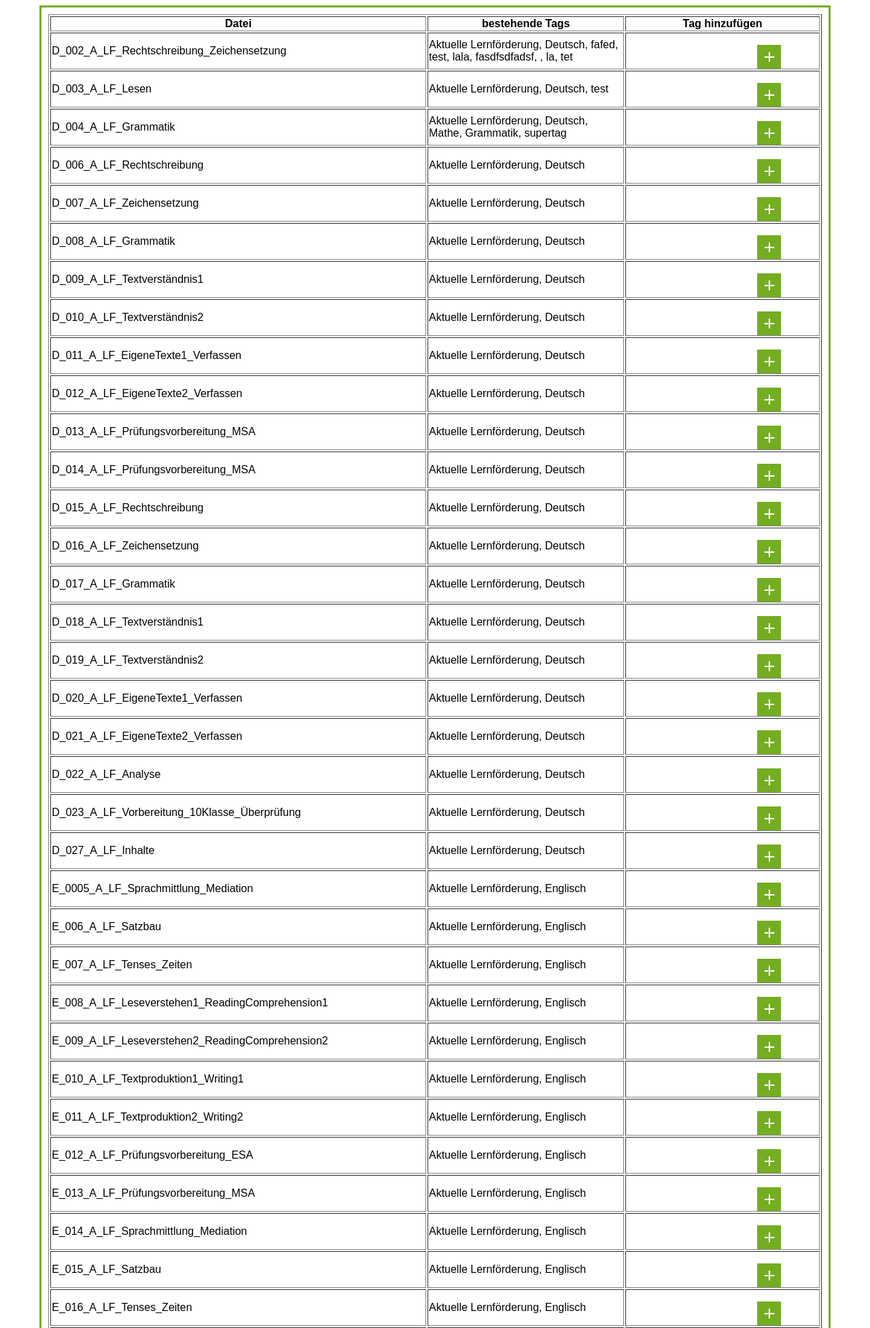
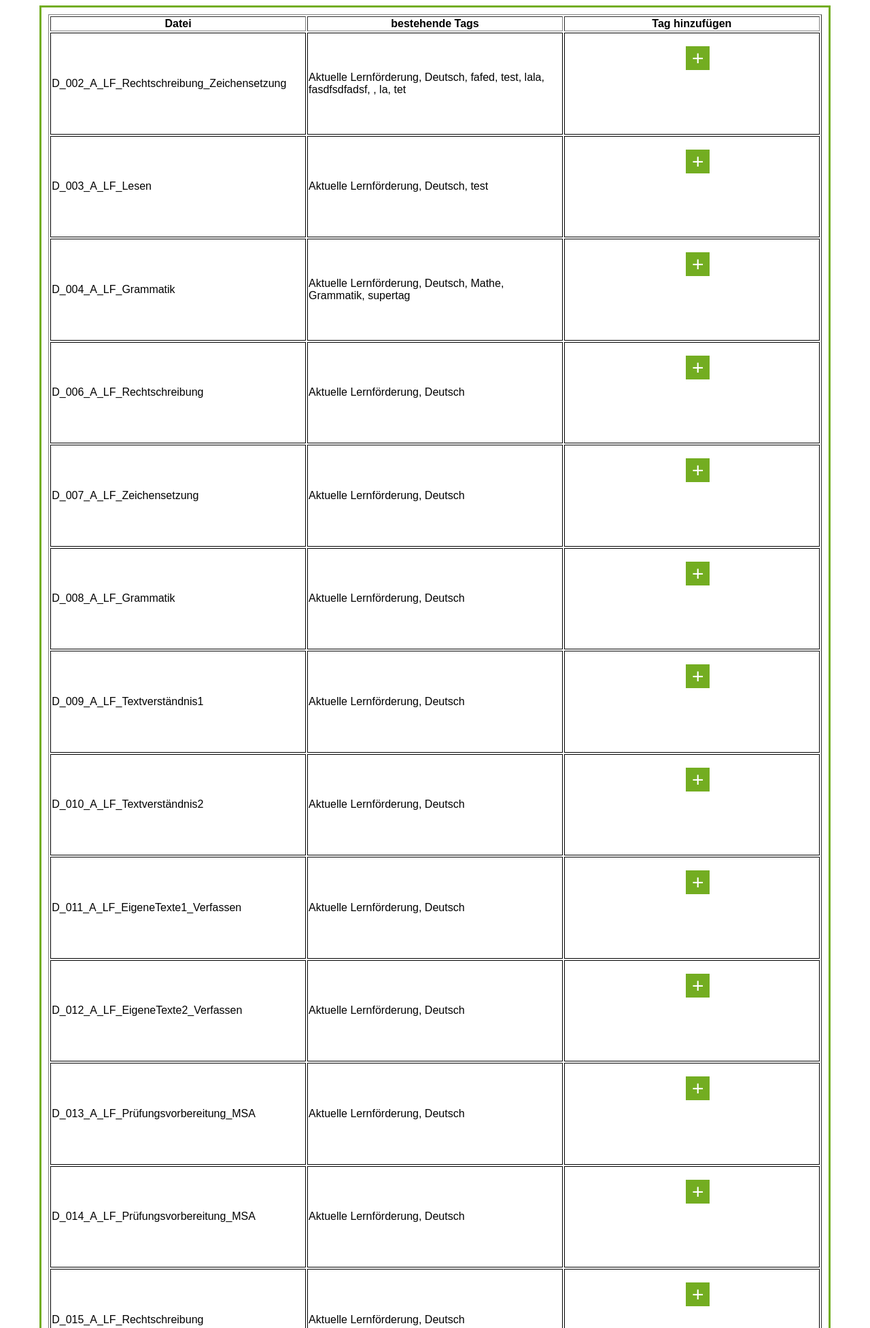
Before and after one commit to pasbelg/taggedFileSearch, a PHP site: page /tagging.php in a window 1280 px wide. Shown: the top 1953 px of the page at 68% size. Run offline with PHP 8.4, Linux system fonts and the light colour scheme; data comes from the database, SQL or seed files in the repository; some libraries are stand-ins or nearby versions.

Commit message:
Tag-Input bearbeitet

```diff
--- a/style.css
+++ b/style.css
@@ -69,17 +69,32 @@
   width: 100%;
 }
 #tagTable td{
-  height: 50px;
-  width: 30%;
+  border: 1px solid black;
+  width: 100px;
+  max-width: 100px;
+  white-space: pre-wrap;        /* css */
+  white-space: -moz-pre-wrap;   /* Mozilla */
+  white-space: -pre-wrap;       /* Chrome*/
+  white-space: -o-pre-wrap;     /* Opera 7 */
+  word-wrap: break-word; /* Internet Explorer 5.5+ */
+
+
+
+}
+
+.editCell{
+  vertical-align: middle;
+  text-align: center;
+  margin-left: auto;
+  margin-right: auto;
+  align: center;
 }
 .tagInput{
   display:block;
 }
 
 .addButton{
-  position: absolute;
-  margin-left:15%;
-  float: left;
+  margin: auto;
   height: 35px;
   width:35px;
   background-color: #73AD21;
@@ -89,7 +104,6 @@
   font-size: 30px;
 }
 .confirmButton{
-  float: right;
   margin-top: -25px;
   height: 20px;
   width:20px;
```
